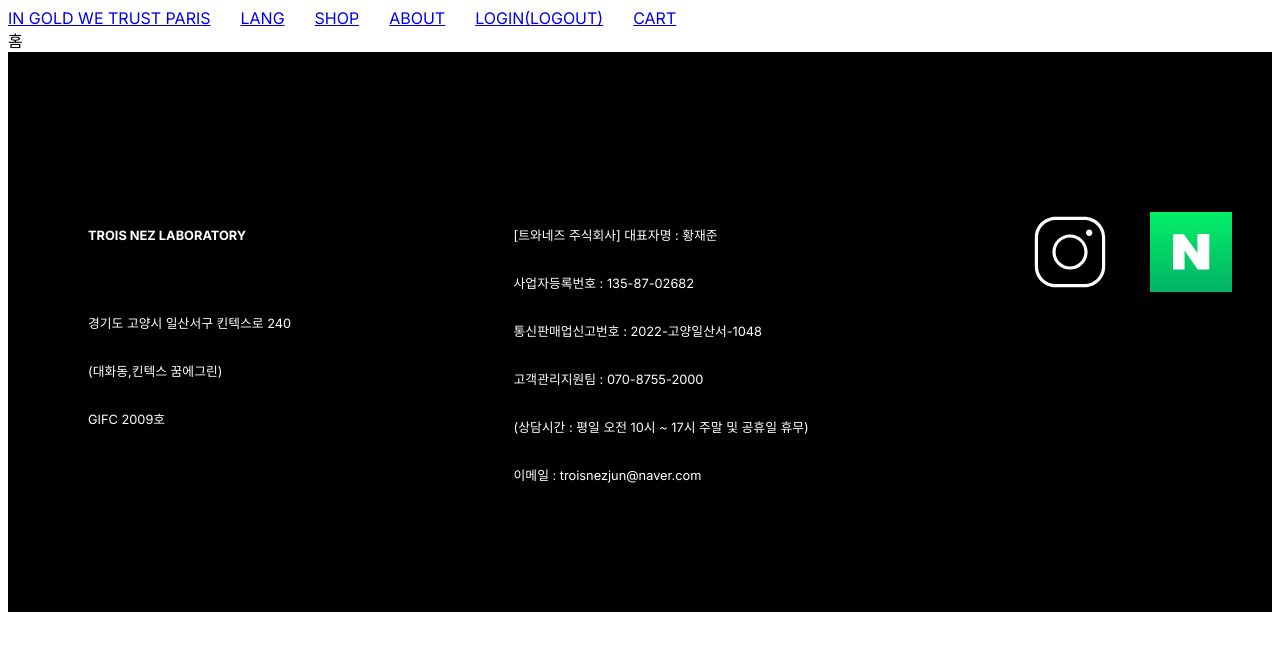
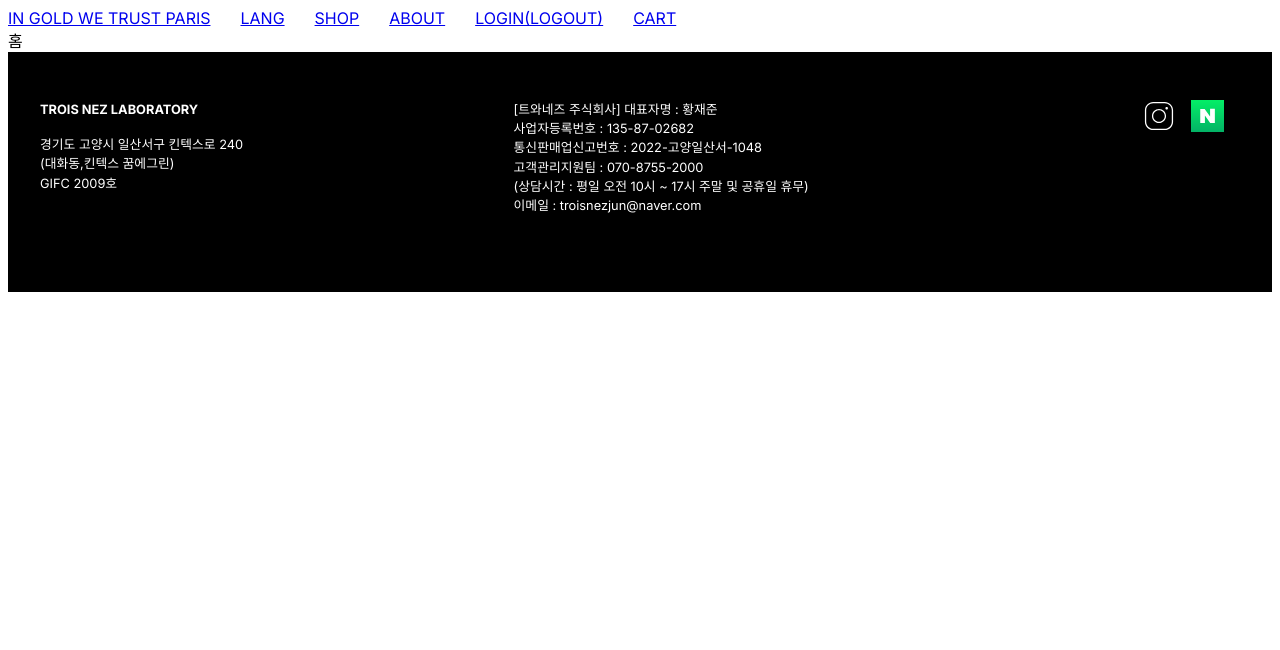
Before and after one commit to Sol-cito/Troinez-FE, a Next.js app: page / in a window 1280 px wide. Shown: the top 650 px of the page. Built offline with nearby package versions, Linux system fonts and the light colour scheme.

Commit message:
[TROIS-24] footer scss 변경 - vh 에서 rem으로 변경

```diff
--- a/components/footer/footer.module.scss
+++ b/components/footer/footer.module.scss
@@ -1,21 +1,21 @@
 $footer-font-size: 0.8rem;
-$footer-icon-size: 10vh;
+$footer-icon-size: 2rem;
 
 .footer {
   font-size: $footer-font-size;
-  height: 70vh;
+  height: 15rem;
   background-color: black;
   color: white;
   display: flex;
 }
 
 .footer > div {
-  margin-top: 20vh;
+  margin-top: 3rem;
 }
 
 .footer p {
  margin: 0;
- line-height: 6vh;
+ line-height: 1.2rem;
 }
 
 .footer__left{
@@ -28,7 +28,7 @@ $footer-icon-size: 10vh;
 
 .footer__left > div:first-child > p{
   font-weight: bold;
-  margin-bottom: 5vh;
+  margin-bottom: 1rem;
 }
 
 .footer__mid{
@@ -45,6 +45,9 @@ $footer-icon-size: 10vh;
 }
 
 .footer__right > div > img {
-  margin-right: 5vh;
+  margin-right: 1rem;
   height: $footer-icon-size;
 }
+.footer__right > div > img:last-child {
+  margin-right: 3rem;
+}
```
